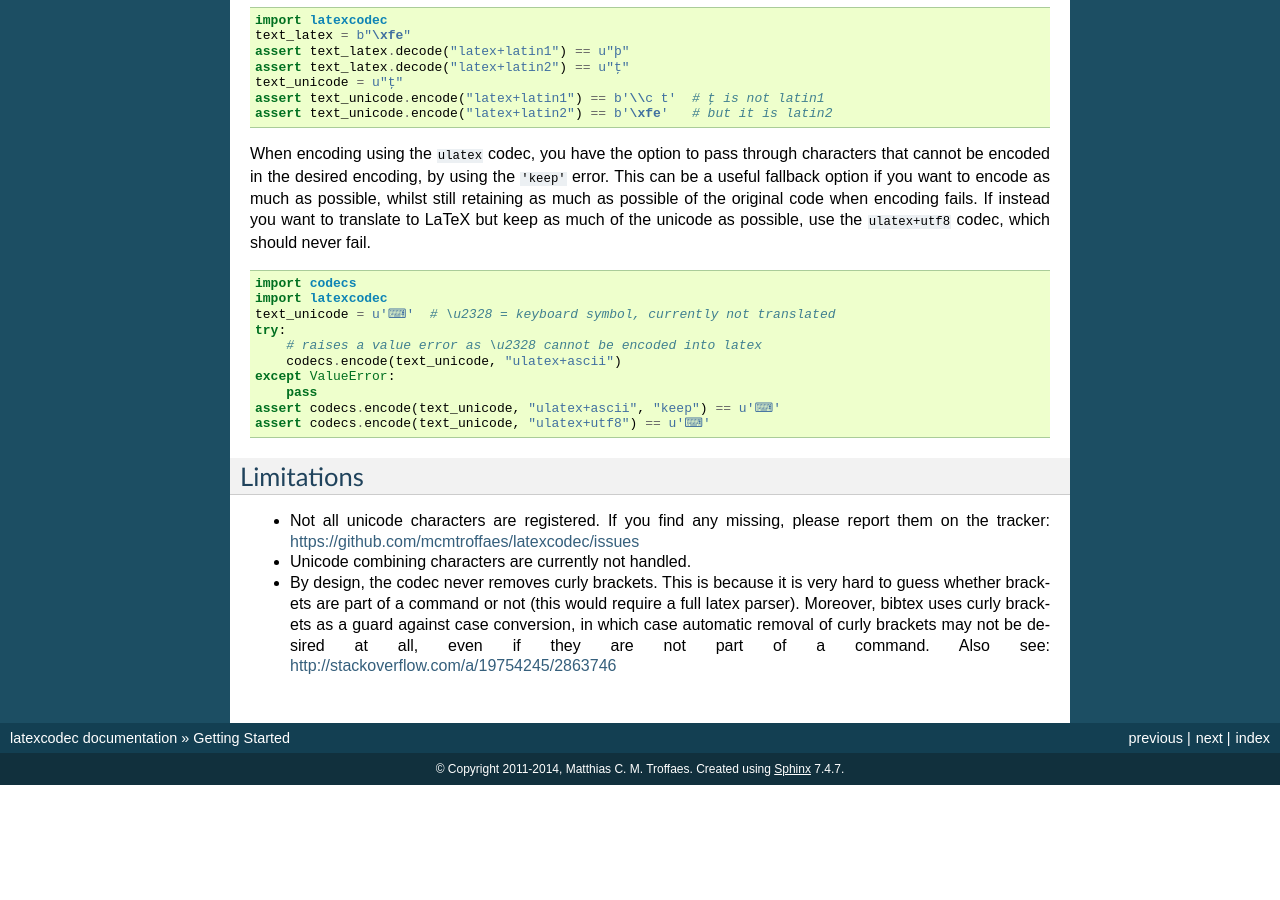
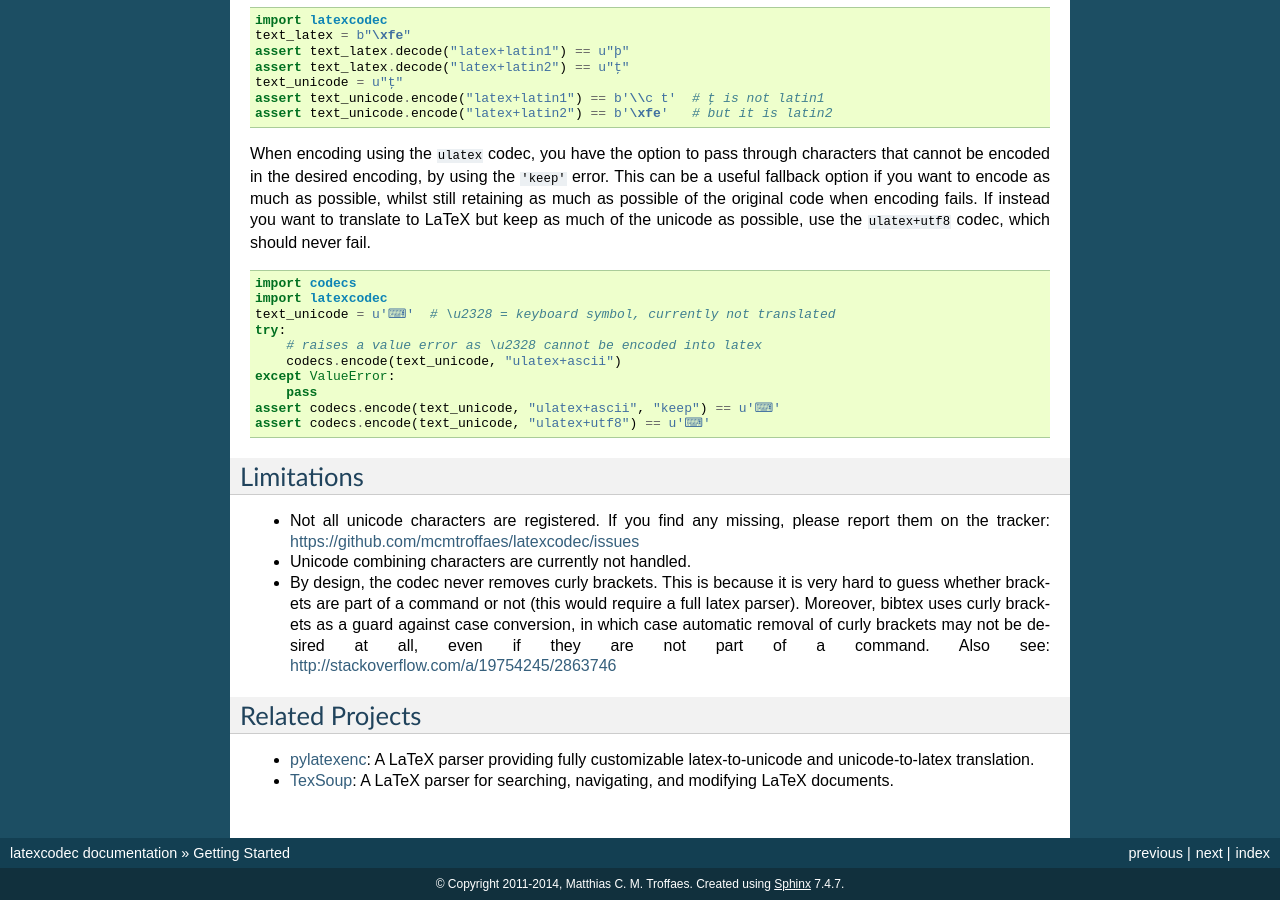
Before and after one commit to mcmtroffaes/latexcodec, a Sphinx documentation site: the page built from doc/quickstart.rst, in a window 1280 px wide and 900 px high, scrolled down 2117 px. Built offline with Sphinx 7.4.7, drawn with Linux system fonts in a browser that asks for light colours; formulas are drawn with MathJax 3; before the commit the page ends 2902 px from its top, so only the background shows below that.

Commit message:
Add list of related projects.

```diff
--- a/doc/quickstart.rst
+++ b/doc/quickstart.rst
@@ -11,3 +11,13 @@ Installation
 ------------
 
 .. include:: ../INSTALL.rst
+
+Related Projects
+----------------
+
+* `pylatexenc <https://github.com/phfaist/pylatexenc/>`_:
+  A LaTeX parser providing fully customizable latex-to-unicode and
+  unicode-to-latex translation.
+
+* `TexSoup <https://github.com/alvinwan/TexSoup>`_:
+  A LaTeX parser for searching, navigating, and modifying LaTeX documents.
```
